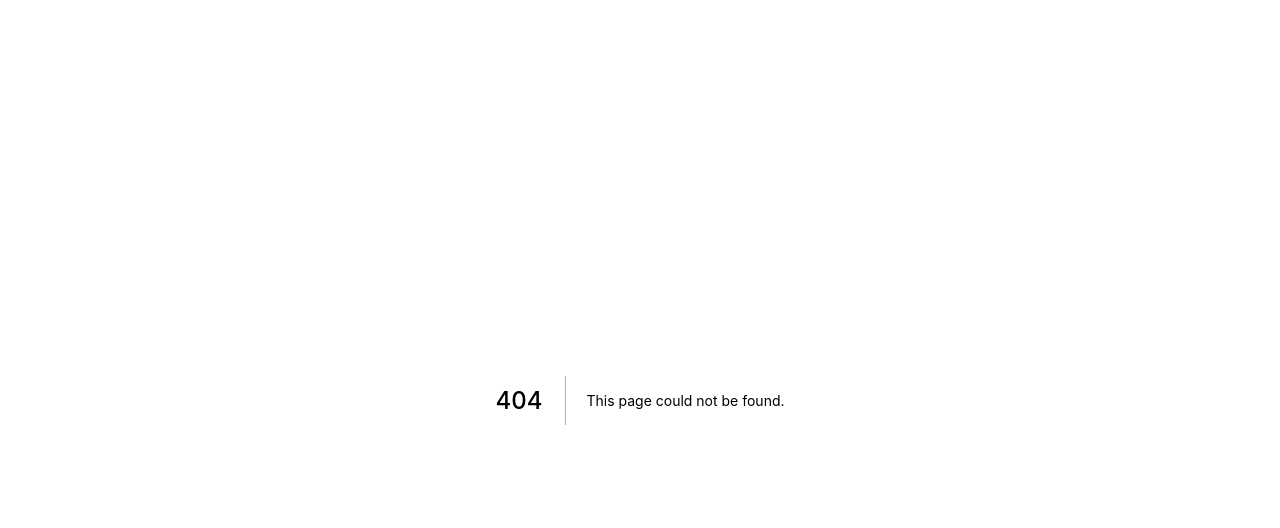
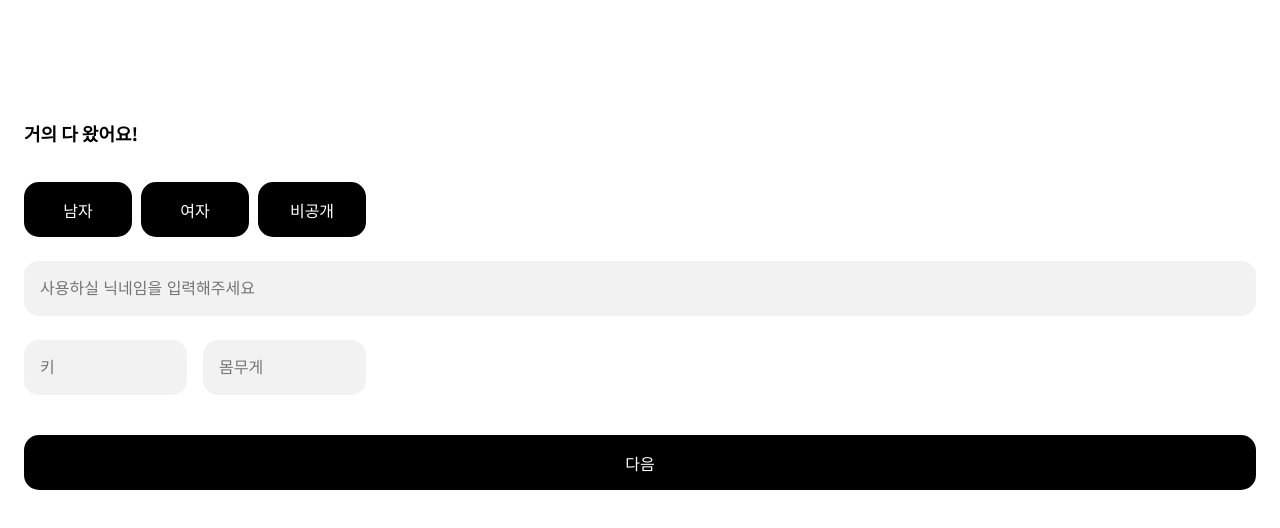
Before and after one commit to closetWeb/frontend, a Next.js app: page /signUp/profileSet in a window 1280 px wide. Before the commit this address had no page. Shown: the top 528 px of the page. Built offline with nearby package versions, Linux system fonts and the light colour scheme.

Commit message:
feat: Basic Publishing

```diff
--- a/components/atoms/DeafaultContainer/index.tsx
+++ b/components/atoms/AuthContainer/index.tsx
@@ -1,11 +1,11 @@
 import { ReactNode } from 'react'
 import styled from 'styled-components'
 
-export interface DefaultContainerProps {
+export interface AuthContainerProps {
   children?: ReactNode
 }
 
-const DefaultContainer = ( props : DefaultContainerProps ) => {
+const AuthContainer = ( props : AuthContainerProps ) => {
   return (
     // styled-container ex(Flex, margin, wrap?)
     <MainContainer>
@@ -15,10 +15,11 @@ const DefaultContainer = ( props : DefaultContainerProps ) => {
 }
 
 const MainContainer = styled.div`
+  height: 100vh;
   display: flex;
   flex-direction: column;
-  margin-left: 24px;
-  margin-right: 24px;
+  margin: 124px 24px 0 24px;
 `
 
-export default DefaultContainer
+
+export default AuthContainer
--- /dev/null
+++ b/components/templetes/SignUp/ProfileSetTemplete/index.tsx
@@ -0,0 +1,116 @@
+import { useState } from 'react';
+import styled from 'styled-components'
+import AuthContainer from '../../../atoms/AuthContainer';
+
+const ProfileSetTemplate = () => {
+
+  const [inputs, setInputs] = useState({
+    gender: "",
+    nickname: "",
+    height: "",
+    weight: "",
+  });
+
+  const { gender, nickname, height, weight } = inputs
+
+  const onInputChange = (e: React.ChangeEvent<HTMLInputElement>) => {
+    const { name, value } = e.target;
+
+    setInputs({
+      ...inputs,
+      [name]: value,
+    });
+  }
+
+  return (
+    <main>
+      <AuthContainer>
+
+        <SubTitle>거의 다 왔어요!</SubTitle>
+
+        {/*  emailConfirmForm : email, submit(인증하기) */}
+        <SelectGender>
+          <Button type='button'>남자</Button>
+          <Button type='button'>여자</Button>
+          <Button type='button'>비공개</Button>
+        </SelectGender>
+        <Input
+            onChange={onInputChange}
+            type="text"
+            name="nickname"
+            value={nickname}
+            placeholder="사용하실 닉네임을 입력해주세요"
+        />
+        <BodyInformation>
+          <Input
+            onChange={onInputChange}
+            type="number"
+            name="height"
+            value={height}
+            placeholder="키"
+          />
+          <Input
+            onChange={onInputChange}
+            type="number"
+            name="weight"
+            value={weight}
+            placeholder="몸무게"
+          />
+        </BodyInformation>
+        <Button>다음</Button>
+        {/*  --- emailConfirmForm  */}
+
+      </AuthContainer>
+    </main>
+  )
+}
+
+const SubTitle = styled.div`
+  font-size: 18px;
+  font-weight: 700;
+
+  margin-bottom: 40px;
+`
+
+const SelectGender = styled.div`
+  display: flex;
+
+  margin-bottom: 24px;
+
+  button:not(:last-child) {
+    margin-right: 9px;
+  }
+`
+
+const BodyInformation = styled.div`
+  display: flex;
+
+  margin-top: 24px;
+  margin-bottom: 40px;
+
+  input:not(:last-child) {
+    margin-right: 16px;
+  }
+`
+
+const Input = styled.input`
+  height: 55px;
+  border-radius: 15px;
+  text-indent: 16px;
+  background: #F2F2F2;
+  font-size: 16px;
+
+  width: ${(props) => props.type === 'number' ? '163px' : 'auto'};
+  padding: 0;
+`
+const Button = styled.button`
+  height: 55px;
+  background: #000000;
+  border-radius: 15px;
+  color: white;
+  font-size: 16px;
+
+  width: ${(props) => props.type === 'button' ? '108px' : 'auto'};
+`
+
+export default ProfileSetTemplate
--- a/pages/signUp/emailVerify.tsx
+++ b/pages/signUp/emailVerify.tsx
@@ -1,6 +1,6 @@
 import type { NextPage } from 'next'
 
-import EmailVerifyTemplete from '../../components/templetes/SignUp'
+import EmailVerifyTemplete from '../../components/templetes/SignUp/EmailVerifyTemplete'
 
 const EmailVerifyPage: NextPage = () => {
   return (
--- /dev/null
+++ b/pages/signUp/profileSet.tsx
@@ -0,0 +1,13 @@
+import type { NextPage } from 'next'
+
+import ProfileSetTemplete from '../../components/templetes/SignUp/ProfileSetTemplete'
+
+const ProfileSetPage: NextPage = () => {
+  return (
+    <div>
+      <ProfileSetTemplete/>
+    </div>
+  )
+}
+
+export default ProfileSetPage
```
Also changed, not shown: components/atoms/Button/index.tsx (added, +23 -0 lines), components/atoms/Input/index.tsx (added, +30 -0 lines), components/atoms/TextArea/index.tsx (deleted, +0 -23 lines), components/templetes/LoginTemplete/index.tsx (+43 -24 lines), components/templetes/SignUp/EmailVerifyTemplete/index.tsx (+104 -5 lines), components/templetes/SignUp/PasswordSetTemplete/index.tsx (+82 -3 lines).
